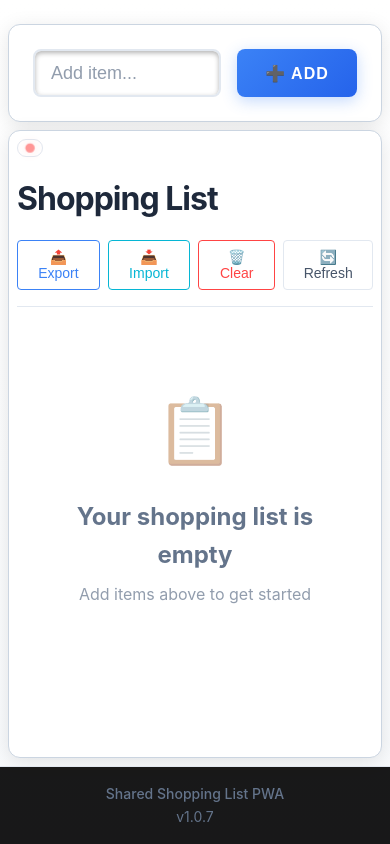
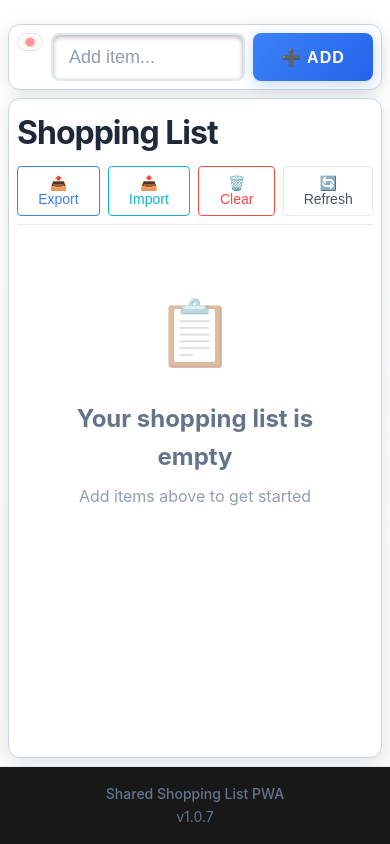
Before and after one commit to obtitus/shared-list, a FastAPI app: page / in a window 390 px wide. Run offline with FastAPI, Linux system fonts and the light colour scheme; data comes from the database, SQL or seed files in the repository; data that the repository does not hold is empty.

Commit message:
minor visual adjustments, moved connection-status, reduced padding

```diff
--- a/app/static/styles.css
+++ b/app/static/styles.css
@@ -154,7 +154,7 @@ body {
     width: 100%;
     display: flex;
     flex-direction: column;
-    gap: var(--spacing-xl);
+    gap: var(--spacing-lg);
 }
 
 /* Add Item Section */
@@ -697,8 +697,12 @@ body {
 
 /* Responsive Design */
 @media (max-width: 768px) {
+    .app-header {
+        padding: var(--spacing-md);
+    }
     .main-content {
         padding: var(--spacing-md);
+        gap: var(--spacing-md);
     }
 
     .form-group {
@@ -739,12 +743,21 @@ body {
 }
 
 @media (max-width: 480px) {
+    .app-header {
+        padding: var(--spacing-sm);
+    }
     .main-content {
         padding: var(--spacing-sm);
         gap: var(--spacing-sm);
     }
 
     .shopping-list-section {
+        padding: var(--spacing-sm);
+    }
+    .add-item-form {
+        gap: var(--spacing-sm);
+    }
+    .add-item-section {
         padding: var(--spacing-sm);
     }
 
@@ -758,6 +771,12 @@ body {
 
     .list-item {
         padding: var(--spacing-sm);
+    }
+
+    .list-header {
+        gap: var(--spacing-sm);
+        margin-bottom: var(--spacing-sm);
+        padding-bottom: var(--spacing-sm);
     }
 
     .item-name {
--- a/app/templates/index.html
+++ b/app/templates/index.html
@@ -43,6 +43,10 @@
             <!-- Add Item Form -->
             <section class="add-item-section">
                 <form class="add-item-form" id="addItemForm">
+                    <div class="connection-status" id="connectionStatus">
+                        <span class="status-dot"></span>
+                    </div>
+
                     <input
                         type="text"
                         id="itemName"
@@ -57,9 +61,6 @@
             <!-- Shopping List -->
             <section class="shopping-list-section">
                 <div class="list-header">
-                    <div class="connection-status" id="connectionStatus">
-                        <span class="status-dot"></span>
-                    </div>
                     <h2 class="list-title" title="Click to edit list name">Shopping List</h2>
                     <div class="list-actions">
                         <button class="export-btn" id="exportBtn">📤 Export</button>
```
